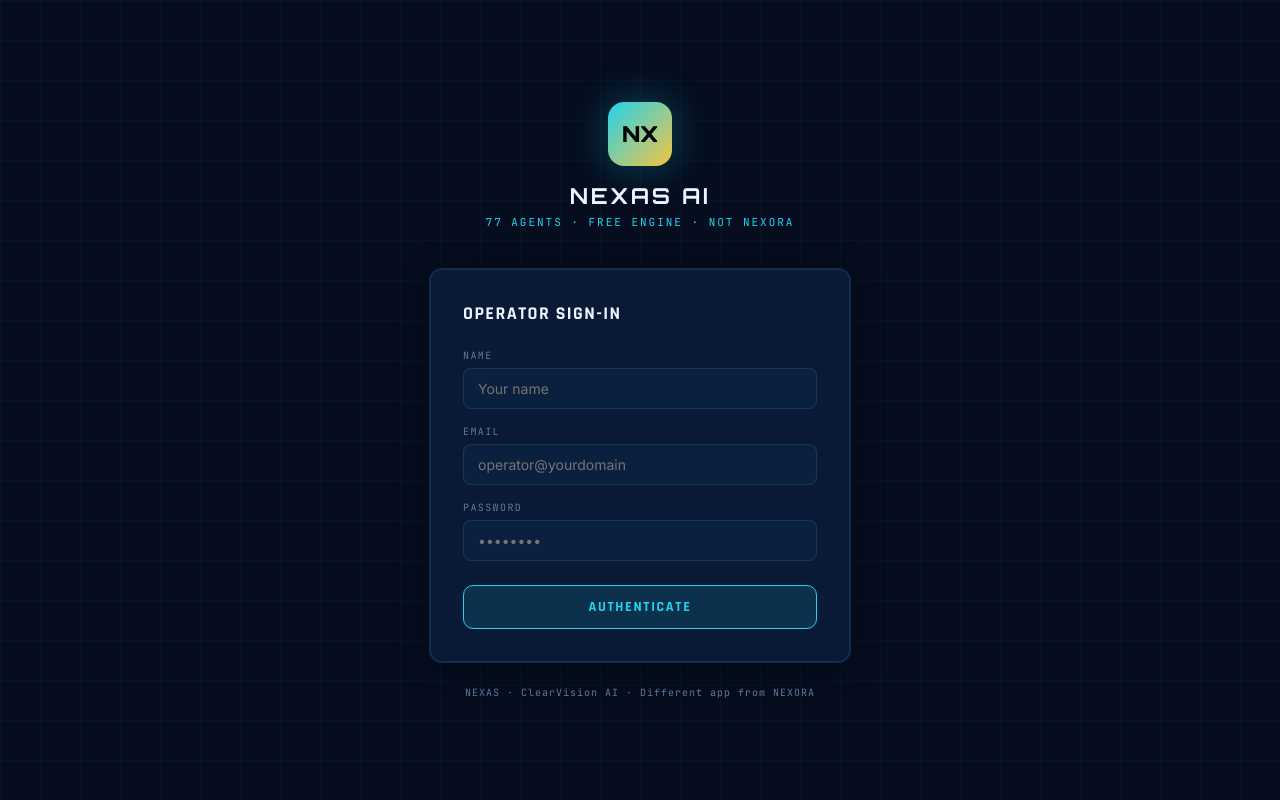
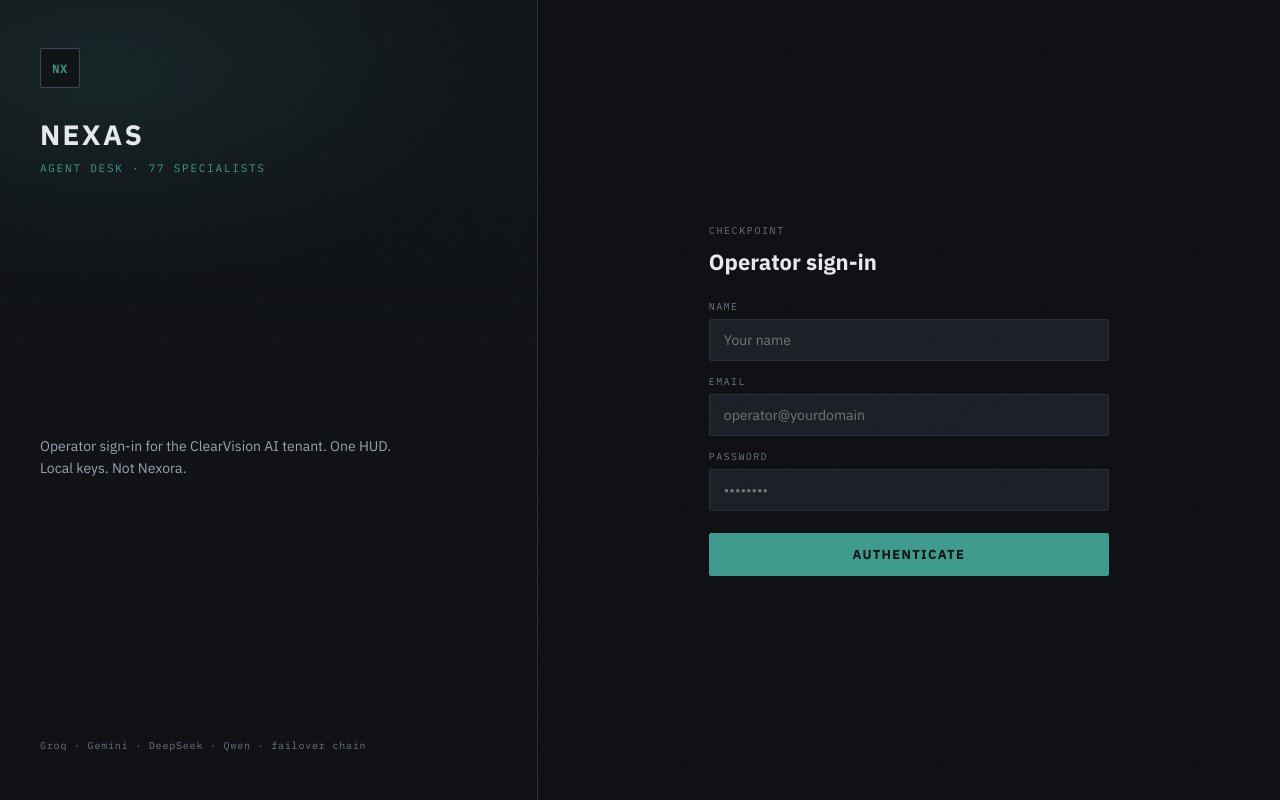
Before and after one commit to seanie84/seanie84.github.io, a React (Vite) app: page /login in a window 1280 px wide. Built offline with nearby package versions, Linux system fonts and the light colour scheme.

Commit message:
Redesign NEXAS HUD as a graphite ops desk, not a neon glass mock.
Drop Orbitron/cyan glow. IBM Plex, metal panels, live rack bar
(clock, engine, failover), split checkpoint login, and a rail
Ask NEXA tab. Tokens restyle every .glass page in one pass.

```diff
--- a/index.html
+++ b/index.html
@@ -4,7 +4,7 @@
     <meta charset="UTF-8" />
     <link rel="icon" type="image/svg+xml" href="/nexa-mark.svg" />
     <meta name="viewport" content="width=device-width, initial-scale=1.0" />
-    <meta name="theme-color" content="#050d1f" />
+    <meta name="theme-color" content="#0e1013" />
     <link rel="manifest" href="/manifest.json" />
     <meta name="description" content="NEXAS AI — 77 specialised AI agents. One HUD. A different app from NEXORA. ClearVision AI." />
     <title>NEXAS AI — Agent HUD</title>
--- a/src/components/layout/Sidebar.tsx
+++ b/src/components/layout/Sidebar.tsx
@@ -29,22 +29,20 @@ export default function Sidebar({ open = true, onClose }: { open?: boolean; onCl
 
   return (
     <aside style={{
-      width: 'var(--sidebar-w)', minHeight: '100vh', background: 'rgba(5,13,31,0.92)',
-      borderRight: '1px solid var(--line)', display: 'flex', flexDirection: 'column',
-      backdropFilter: 'blur(16px)', position: 'fixed', top: 0, left: 0, bottom: 0, zIndex: 40,
+      width: 'var(--sidebar-w)', minHeight: '100vh',
+      background: 'linear-gradient(#14171b, #0e1013)',
+      borderRight: '1px solid #0a0c0e',
+      boxShadow: '1px 0 0 rgba(255,255,255,.04)',
+      display: 'flex', flexDirection: 'column',
+      position: 'fixed', top: 0, left: 0, bottom: 0, zIndex: 40,
       transform: open ? 'translateX(0)' : 'translateX(-100%)', transition: 'transform 0.2s',
     }}>
-      <div style={{ padding: '20px 16px 16px', borderBottom: '1px solid var(--line)', display: 'flex', justifyContent: 'space-between', alignItems: 'center' }}>
+      <div style={{ padding: '16px 14px 14px', borderBottom: '1px solid var(--line)', display: 'flex', justifyContent: 'space-between', alignItems: 'center' }}>
         <div style={{ display: 'flex', alignItems: 'center', gap: 10 }}>
-          <div style={{
-            width: 32, height: 32, borderRadius: 8,
-            background: 'linear-gradient(135deg, var(--cyan), var(--gold))',
-            display: 'flex', alignItems: 'center', justifyContent: 'center',
-            fontFamily: 'Orbitron', fontWeight: 900, fontSize: 10, color: '#000',
-          }}>NX</div>
+          <div className="nexa-mark">NX</div>
           <div>
-            <div style={{ fontFamily: 'Orbitron', fontWeight: 700, fontSize: 13, color: 'var(--ink)', letterSpacing: '0.12em' }}>NEXAS</div>
-            <div style={{ fontFamily: 'JetBrains Mono', fontSize: 9, color: 'var(--cyan)', letterSpacing: '0.2em', textTransform: 'uppercase' }}>Agent HUD</div>
+            <div style={{ fontFamily: 'IBM Plex Sans, sans-serif', fontWeight: 700, fontSize: 13, color: 'var(--ink)', letterSpacing: '0.14em' }}>NEXAS</div>
+            <div style={{ fontFamily: 'IBM Plex Mono, monospace', fontSize: 9, color: 'var(--ink-3)', letterSpacing: '0.16em', textTransform: 'uppercase' }}>Agent desk</div>
           </div>
         </div>
         {onClose && (
@@ -53,17 +51,17 @@ export default function Sidebar({ open = true, onClose }: { open?: boolean; onCl
           </button>
         )}
       </div>
-      <nav style={{ flex: 1, overflowY: 'auto', padding: '8px 8px' }}>
+      <nav style={{ flex: 1, overflowY: 'auto', padding: '8px 6px' }}>
         {NAV.map(({ to, label, Icon }) => (
           <NavLink key={to} to={to} onClick={onClose} style={({ isActive }) => ({
-            display: 'flex', alignItems: 'center', gap: 10, padding: '8px 10px', borderRadius: 8,
-            marginBottom: 2, textDecoration: 'none', fontFamily: 'Rajdhani, sans-serif', fontWeight: 600,
-            fontSize: 13, letterSpacing: '0.04em',
-            color: isActive ? 'var(--cyan)' : 'var(--ink-2)',
-            background: isActive ? 'rgba(34,211,238,0.08)' : 'transparent',
-            border: isActive ? '1px solid rgba(34,211,238,0.2)' : '1px solid transparent',
+            display: 'flex', alignItems: 'center', gap: 10, padding: '8px 10px', borderRadius: 2,
+            marginBottom: 1, textDecoration: 'none', fontFamily: 'IBM Plex Sans, sans-serif', fontWeight: 500,
+            fontSize: 13, letterSpacing: '0.02em',
+            color: isActive ? 'var(--ink)' : 'var(--ink-2)',
+            background: isActive ? 'rgba(61,154,140,0.12)' : 'transparent',
+            borderLeft: isActive ? '2px solid var(--cyan)' : '2px solid transparent',
           })}>
-            <Icon size={15} />
+            <Icon size={14} />
             {label}
           </NavLink>
         ))}
@@ -71,20 +69,20 @@ export default function Sidebar({ open = true, onClose }: { open?: boolean; onCl
       <div style={{ padding: '12px 8px', borderTop: '1px solid var(--line)' }}>
         <div style={{ display: 'flex', alignItems: 'center', gap: 10, padding: '8px 10px', marginBottom: 4 }}>
           <div style={{
-            width: 28, height: 28, borderRadius: '50%', background: 'var(--navy-2)', border: '1px solid var(--line-strong)',
-            display: 'flex', alignItems: 'center', justifyContent: 'center', fontSize: 11, fontFamily: 'Rajdhani', fontWeight: 700, color: 'var(--cyan)',
+            width: 28, height: 28, borderRadius: 2, background: 'var(--navy-2)', border: '1px solid var(--line-strong)',
+            display: 'flex', alignItems: 'center', justifyContent: 'center', fontSize: 11, fontFamily: 'IBM Plex Mono', fontWeight: 600, color: 'var(--cyan)',
           }}>{(user?.name ?? 'O')[0].toUpperCase()}</div>
           <div style={{ flex: 1, minWidth: 0 }}>
-            <div style={{ fontSize: 12, fontFamily: 'Rajdhani', fontWeight: 600, color: 'var(--ink)', overflow: 'hidden', textOverflow: 'ellipsis', whiteSpace: 'nowrap' }}>{user?.name}</div>
-            <div style={{ fontSize: 10, fontFamily: 'JetBrains Mono', color: 'var(--ink-3)', overflow: 'hidden', textOverflow: 'ellipsis', whiteSpace: 'nowrap' }}>{user?.email}</div>
+            <div style={{ fontSize: 12, fontWeight: 600, color: 'var(--ink)', overflow: 'hidden', textOverflow: 'ellipsis', whiteSpace: 'nowrap' }}>{user?.name}</div>
+            <div style={{ fontSize: 10, fontFamily: 'IBM Plex Mono', color: 'var(--ink-3)', overflow: 'hidden', textOverflow: 'ellipsis', whiteSpace: 'nowrap' }}>{user?.email}</div>
           </div>
         </div>
         <button onClick={() => { logout(); navigate('/login'); }} style={{
-          width: '100%', display: 'flex', alignItems: 'center', gap: 8, padding: '7px 10px', borderRadius: 8,
+          width: '100%', display: 'flex', alignItems: 'center', gap: 8, padding: '7px 10px', borderRadius: 2,
           border: '1px solid transparent', background: 'transparent', cursor: 'pointer', color: 'var(--ink-3)',
-          fontFamily: 'Rajdhani', fontWeight: 600, fontSize: 13,
+          fontFamily: 'IBM Plex Sans', fontWeight: 500, fontSize: 13,
         }}>
-          <LogOut size={14} /> Sign Out
+          <LogOut size={14} /> Sign out
         </button>
       </div>
     </aside>
--- a/src/index.css
+++ b/src/index.css
@@ -1,4 +1,4 @@
-@import url('https://fonts.googleapis.com/css2?family=Orbitron:wght@700;900&family=Rajdhani:wght@500;600;700&family=Inter:wght@400;500;600&family=JetBrains+Mono:wght@400;500;700&display=swap');
+@import url('https://fonts.googleapis.com/css2?family=IBM+Plex+Sans:wght@400;500;600;700&family=IBM+Plex+Mono:wght@400;500;600&family=Rajdhani:wght@600;700&display=swap');
 
 *, *::before, *::after {
   box-sizing: border-box;
@@ -7,87 +7,139 @@
 }
 
 :root {
-  /* Core palette */
-  --void: #050d1f;
-  --navy: #0b1e3d;
-  --navy-2: #0e2547;
-  --glass: rgba(16, 38, 74, 0.55);
-  --glass-2: rgba(23, 51, 96, 0.45);
-  --line: rgba(94, 200, 255, 0.14);
-  --line-strong: rgba(94, 200, 255, 0.32);
+  --void: #0e1013;
+  --panel: #16191e;
+  --navy: #16191e;
+  --navy-2: #1c2026;
+  --glass: #16191e;
+  --glass-2: #1c2026;
+  --line: #2a3038;
+  --line-strong: #3d4652;
 
-  /* Text */
-  --ink: #eaf4ff;
-  --ink-2: #9db8d6;
-  --ink-3: #5f7a9e;
+  --ink: #e6e8eb;
+  --ink-2: #9aa3ad;
+  --ink-3: #6b7380;
 
-  /* Accent */
-  --cyan: #22d3ee;
-  --cyan-bright: #00e5ff;
-  --cyan-dim: #0e7490;
-  --gold: #f5c542;
-  --gold-deep: #d4af37;
+  --cyan: #3d9a8c;
+  --cyan-bright: #5ab5a8;
+  --cyan-dim: #2a6b61;
+  --gold: #c4a35a;
+  --gold-deep: #8a7340;
 
-  /* Status */
-  --ok: #34d399;
-  --warn: #fbbf24;
-  --danger: #fb7185;
-  --violet: #a78bfa;
+  --ok: #3d9a6a;
+  --warn: #c4a35a;
+  --danger: #c45c5c;
+  --violet: #7a8aa0;
 
-  /* Category colours */
-  --cat-core: #f5c542;
-  --cat-leadership: #fcd34d;
-  --cat-legal: #93c5fd;
-  --cat-sales: #34d399;
-  --cat-marketing: #f472b6;
-  --cat-operations: #38bdf8;
-  --cat-hr: #fb923c;
-  --cat-project: #2dd4bf;
-  --cat-finance: #a3e635;
-  --cat-research: #a78bfa;
-  --cat-technology: #22d3ee;
-  --cat-security: #fb7185;
-  --cat-maintenance: #94a3b8;
+  --cat-core: #c4a35a;
+  --cat-leadership: #c4a35a;
+  --cat-legal: #7a9bb8;
+  --cat-sales: #3d9a6a;
+  --cat-marketing: #a87890;
+  --cat-operations: #5a8aa8;
+  --cat-hr: #c48a5a;
+  --cat-project: #3d9a8c;
+  --cat-finance: #8aaa5a;
+  --cat-research: #8a7ab0;
+  --cat-technology: #3d9a8c;
+  --cat-security: #c45c5c;
+  --cat-maintenance: #7a828c;
 
-  /* Elevation */
-  --elev-card: 0 4px 32px rgba(0,0,0,.45);
-  --elev-glow: 0 0 0 1px rgba(94,200,255,.18), 0 4px 32px rgba(0,0,0,.45);
+  --elev-card: 0 1px 0 rgba(255,255,255,.04) inset, 0 8px 24px rgba(0,0,0,.35);
+  --elev-glow: 0 1px 0 rgba(255,255,255,.05) inset, 0 0 0 1px #3d4652;
 
-  /* Sidebar */
-  --sidebar-w: 220px;
+  --sidebar-w: 216px;
+  --rack-h: 36px;
+  --radius: 3px;
 }
 
 html, body {
   height: 100%;
   background: var(--void);
   color: var(--ink);
-  font-family: Inter, system-ui, sans-serif;
+  font-family: 'IBM Plex Sans', system-ui, sans-serif;
   -webkit-font-smoothing: antialiased;
 }
 
-#root {
-  height: 100%;
+#root { height: 100%; }
+
+.font-heading   { font-family: 'Rajdhani', 'IBM Plex Sans', sans-serif; }
+.font-hud       { font-family: 'IBM Plex Mono', monospace; }
+.font-mono-hud  { font-family: 'IBM Plex Mono', monospace; }
+
+.glass {
+  background: var(--panel, var(--navy));
+  border: 1px solid var(--line);
+  border-radius: var(--radius);
+  box-shadow: var(--elev-card);
+}
+.glass-2 {
+  background: var(--navy-2);
+  border: 1px solid var(--line);
+  border-radius: var(--radius);
 }
 
-/* Typography helpers */
-.font-heading   { font-family: 'Rajdhani', sans-serif; }
-.font-hud       { font-family: 'Orbitron', sans-serif; }
-.font-mono-hud  { font-family: 'JetBrains Mono', monospace; }
-
-/* Glass card */
-.glass {
-  background: var(--glass);
-  border: 1px solid var(--line);
-  border-radius: 12px;
-  backdrop-filter: blur(12px);
-}
-.glass-2 {
-  background: var(--glass-2);
-  border: 1px solid var(--line);
-  border-radius: 8px;
+body::before {
+  content: '';
+  position: fixed;
+  inset: 0;
+  pointer-events: none;
+  z-index: 80;
+  opacity: 0.18;
+  background-image: url('/noise-grid.svg');
+  mix-blend-mode: overlay;
 }
 
-/* Scrollbar */
-::-webkit-scrollbar { width: 5px; height: 5px; }
-::-webkit-scrollbar-track { background: transparent; }
-::-webkit-scrollbar-thumb { background: var(--line-strong); border-radius: 3px; }
+.rack-bar {
+  height: var(--rack-h);
+  display: flex;
+  align-items: center;
+  gap: 16px;
+  padding: 0 16px;
+  background: linear-gradient(#1e2228, #14171b);
+  border-bottom: 1px solid #0a0c0e;
+  box-shadow: 0 1px 0 rgba(255,255,255,.05) inset, 0 8px 18px rgba(0,0,0,.35);
+  font-family: 'IBM Plex Mono', monospace;
+  font-size: 11px;
+  letter-spacing: 0.06em;
+  color: var(--ink-2);
+}
+
+.rack-dot {
+  width: 7px;
+  height: 7px;
+  border-radius: 50%;
+  background: var(--ok);
+  box-shadow: 0 0 8px var(--ok);
+  flex-shrink: 0;
+}
+.rack-dot.warn { background: var(--warn); box-shadow: 0 0 8px var(--warn); }
+.rack-dot.off { background: #4a5058; box-shadow: none; }
+
+.nexa-mark {
+  width: 28px;
+  height: 28px;
+  border-radius: 2px;
+  background: #111417;
+  border: 1px solid var(--line-strong);
+  color: var(--cyan);
+  display: flex;
+  align-items: center;
+  justify-content: center;
+  font-family: 'IBM Plex Mono', monospace;
+  font-weight: 600;
+  font-size: 10px;
+  letter-spacing: 0.04em;
+}
+
+input, select, textarea, button {
+  font-family: inherit;
+}
+
+::-webkit-scrollbar { width: 8px; height: 8px; }
+::-webkit-scrollbar-track { background: #0e1013; }
+::-webkit-scrollbar-thumb { background: #3d4652; border-radius: 0; }
+
+@media (max-width: 800px) {
+  .login-rail { display: none !important; }
+}
--- a/src/pages/Agents.tsx
+++ b/src/pages/Agents.tsx
@@ -23,8 +23,8 @@ export default function Agents() {
   return (
     <div>
       <div style={{ marginBottom: 28 }}>
-        <h1 style={{ fontFamily: 'Rajdhani', fontWeight: 700, fontSize: 28, textTransform: 'uppercase', letterSpacing: '0.06em', color: 'var(--ink)', marginBottom: 4 }}>Agent Directory</h1>
-        <p style={{ fontFamily: 'JetBrains Mono', fontSize: 11, color: 'var(--cyan)', letterSpacing: '0.15em' }}>77 SPECIALISED AI AGENTS · POWERED BY GEMINI</p>
+        <h1 style={{ fontFamily: 'IBM Plex Sans, sans-serif', fontWeight: 700, fontSize: 26, letterSpacing: '-0.02em', color: 'var(--ink)', marginBottom: 4 }}>Agent directory</h1>
+        <p style={{ fontFamily: 'IBM Plex Mono', fontSize: 11, color: 'var(--ink-3)', letterSpacing: '0.12em' }}>77 SPECIALISTS · PRIMARY ENGINE + GEMINI/QWEN FAILOVER</p>
       </div>
 
       <div style={{ display: 'flex', gap: 12, flexWrap: 'wrap', marginBottom: 24, alignItems: 'center' }}>
--- a/src/pages/Login.tsx
+++ b/src/pages/Login.tsx
@@ -18,47 +18,48 @@ export default function Login() {
   }
 
   return (
-    <div style={{ minHeight: '100vh', background: 'var(--void)', display: 'flex', alignItems: 'center', justifyContent: 'center', padding: 24 }}>
-      <div style={{
-        position: 'fixed', inset: 0, pointerEvents: 'none', zIndex: 0,
-        backgroundImage: 'linear-gradient(rgba(34,211,238,0.04) 1px, transparent 1px), linear-gradient(90deg, rgba(34,211,238,0.04) 1px, transparent 1px)',
-        backgroundSize: '40px 40px',
-      }} />
-      <div style={{ position: 'relative', zIndex: 1, width: '100%', maxWidth: 420 }}>
-        <div style={{ textAlign: 'center', marginBottom: 40 }}>
-          <div style={{
-            display: 'inline-flex', alignItems: 'center', justifyContent: 'center',
-            width: 64, height: 64, borderRadius: 16,
-            background: 'linear-gradient(135deg, var(--cyan), var(--gold))',
-            marginBottom: 16, boxShadow: '0 0 40px rgba(34,211,238,0.3)',
-          }}>
-            <span style={{ fontFamily: 'Orbitron', fontWeight: 900, fontSize: 22, color: '#000' }}>NX</span>
-          </div>
-          <h1 style={{ fontFamily: 'Orbitron', fontWeight: 700, fontSize: 22, color: 'var(--ink)', letterSpacing: '0.12em', marginBottom: 6 }}>NEXAS AI</h1>
-          <p style={{ fontFamily: 'JetBrains Mono', fontSize: 11, color: 'var(--cyan)', letterSpacing: '0.18em', textTransform: 'uppercase' }}>
-            77 AGENTS · FREE ENGINE · NOT NEXORA
+    <div style={{ minHeight: '100vh', display: 'flex', background: 'var(--void)' }}>
+      <aside className="login-rail" style={{
+        width: '42%', minHeight: '100vh', display: 'flex', flexDirection: 'column', justifyContent: 'space-between',
+        padding: '48px 40px',
+        background:
+          'linear-gradient(180deg, rgba(14,16,19,0.2), rgba(14,16,19,0.92)), radial-gradient(800px 400px at 20% 10%, rgba(61,154,140,0.18), transparent 50%), #12151a',
+        borderRight: '1px solid var(--line)',
+      }}>
+        <div>
+          <div className="nexa-mark" style={{ width: 40, height: 40, fontSize: 12 }}>NX</div>
+          <h1 style={{ marginTop: 28, fontFamily: 'IBM Plex Sans, sans-serif', fontWeight: 700, fontSize: 28, letterSpacing: '0.08em', color: 'var(--ink)' }}>NEXAS</h1>
+          <p style={{ marginTop: 8, fontFamily: 'IBM Plex Mono, monospace', fontSize: 11, color: 'var(--cyan)', letterSpacing: '0.16em' }}>
+            AGENT DESK · 77 SPECIALISTS
           </p>
         </div>
-        <div className="glass" style={{ padding: 32, boxShadow: 'var(--elev-glow)' }}>
-          <h2 style={{ fontFamily: 'Rajdhani', fontWeight: 700, fontSize: 18, letterSpacing: '0.08em', textTransform: 'uppercase', color: 'var(--ink)', marginBottom: 24 }}>Operator Sign-In</h2>
-          <form onSubmit={handleSubmit} style={{ display: 'flex', flexDirection: 'column', gap: 16 }}>
+        <p style={{ fontFamily: 'IBM Plex Sans', fontSize: 14, color: 'var(--ink-2)', lineHeight: 1.6, maxWidth: 360 }}>
+          Operator sign-in for the ClearVision AI tenant. One HUD. Local keys. Not Nexora.
+        </p>
+        <p style={{ fontFamily: 'IBM Plex Mono', fontSize: 10, color: 'var(--ink-3)', letterSpacing: '0.08em' }}>
+          Groq · Gemini · DeepSeek · Qwen · failover chain
+        </p>
+      </aside>
+
+      <main style={{ flex: 1, display: 'flex', alignItems: 'center', justifyContent: 'center', padding: 32 }}>
+        <div style={{ width: '100%', maxWidth: 400 }}>
+          <div style={{ fontFamily: 'IBM Plex Mono', fontSize: 10, color: 'var(--ink-3)', letterSpacing: '0.16em', marginBottom: 10 }}>CHECKPOINT</div>
+          <h2 style={{ fontFamily: 'IBM Plex Sans', fontWeight: 700, fontSize: 22, color: 'var(--ink)', marginBottom: 24 }}>Operator sign-in</h2>
+          <form onSubmit={handleSubmit} style={{ display: 'flex', flexDirection: 'column', gap: 14 }}>
             <Field label="Name" type="text" value={name} onChange={setName} autoComplete="name" placeholder="Your name" />
             <Field label="Email" type="email" value={email} onChange={setEmail} autoComplete="email" placeholder="operator@yourdomain" />
             <Field label="Password" type="password" value={password} onChange={setPassword} autoComplete="current-password" placeholder="••••••••" />
             {error && (
-              <p style={{ fontFamily: 'JetBrains Mono', fontSize: 11, color: 'var(--danger)', padding: '10px 12px', background: 'rgba(251,113,133,0.08)', borderRadius: 8, border: '1px solid rgba(251,113,133,0.2)' }}>{error}</p>
+              <p style={{ fontFamily: 'IBM Plex Mono', fontSize: 11, color: 'var(--danger)', padding: '10px 12px', background: 'rgba(196,92,92,0.1)', border: '1px solid rgba(196,92,92,0.35)' }}>{error}</p>
             )}
             <button type="submit" style={{
-              marginTop: 8, padding: '12px', borderRadius: 10, border: '1px solid var(--cyan)',
-              background: 'rgba(34,211,238,0.12)', color: 'var(--cyan)', fontFamily: 'Rajdhani',
-              fontWeight: 700, fontSize: 14, letterSpacing: '0.12em', textTransform: 'uppercase', cursor: 'pointer',
+              marginTop: 8, padding: '12px', borderRadius: 2, border: '1px solid var(--cyan)',
+              background: 'var(--cyan)', color: '#0e1013', fontFamily: 'IBM Plex Sans',
+              fontWeight: 700, fontSize: 13, letterSpacing: '0.1em', textTransform: 'uppercase', cursor: 'pointer',
             }}>Authenticate</button>
           </form>
         </div>
-        <p style={{ textAlign: 'center', marginTop: 24, fontFamily: 'JetBrains Mono', fontSize: 10, color: 'var(--ink-3)', letterSpacing: '0.1em' }}>
-          NEXAS · ClearVision AI · Different app from NEXORA
-        </p>
-      </div>
+      </main>
     </div>
   );
 }
@@ -69,10 +70,10 @@ function Field({ label, type, value, onChange, autoComplete, placeholder }: {
 }) {
   return (
     <label style={{ display: 'block' }}>
-      <span style={{ display: 'block', marginBottom: 6, fontFamily: 'JetBrains Mono', fontSize: 10, color: 'var(--ink-3)', letterSpacing: '0.14em', textTransform: 'uppercase' }}>{label}</span>
+      <span style={{ display: 'block', marginBottom: 6, fontFamily: 'IBM Plex Mono', fontSize: 10, color: 'var(--ink-3)', letterSpacing: '0.14em', textTransform: 'uppercase' }}>{label}</span>
       <input type={type} value={value} onChange={e => onChange(e.target.value)} autoComplete={autoComplete} placeholder={placeholder} style={{
-        width: '100%', padding: '11px 14px', background: 'rgba(14,37,71,0.6)', border: '1px solid var(--line)',
-        borderRadius: 8, color: 'var(--ink)', fontFamily: 'Inter', fontSize: 14, outline: 'none',
+        width: '100%', padding: '11px 14px', background: 'var(--navy-2)', border: '1px solid var(--line)',
+        borderRadius: 2, color: 'var(--ink)', fontFamily: 'IBM Plex Sans', fontSize: 14, outline: 'none',
       }} />
     </label>
   );
--- a/src/pages/Settings.tsx
+++ b/src/pages/Settings.tsx
@@ -83,8 +83,8 @@ export default function Settings() {
 
   return (
     <div>
-      <h1 style={{ fontFamily: 'Rajdhani', fontWeight: 700, fontSize: 28, textTransform: 'uppercase', letterSpacing: '0.06em', color: 'var(--ink)', marginBottom: 4 }}>Settings</h1>
-      <p style={{ fontFamily: 'JetBrains Mono', fontSize: 11, color: 'var(--cyan)', letterSpacing: '0.12em', marginBottom: 28 }}>PRIMARY · FAILOVER GEMINI → QWEN</p>
+      <h1 style={{ fontFamily: 'IBM Plex Sans, sans-serif', fontWeight: 700, fontSize: 26, letterSpacing: '-0.02em', color: 'var(--ink)', marginBottom: 4 }}>Settings</h1>
+      <p style={{ fontFamily: 'IBM Plex Mono', fontSize: 11, color: 'var(--ink-3)', letterSpacing: '0.12em', marginBottom: 28 }}>PRIMARY ENGINE · FAILOVER GEMINI → QWEN</p>
 
       <div className="glass" style={{ padding: 24, maxWidth: 560, boxShadow: 'var(--elev-card)', marginBottom: 16 }}>
         <div style={label}>PRIMARY ENGINE</div>
```
Also changed, not shown: src/components/layout/AppShell.tsx (+25 -15 lines), src/components/layout/TopBar.tsx (added, +56 -0 lines), src/lib/engine.ts (+9 -0 lines), src/pages/Dashboard.tsx (+39 -56 lines), public/noise-grid.svg.
